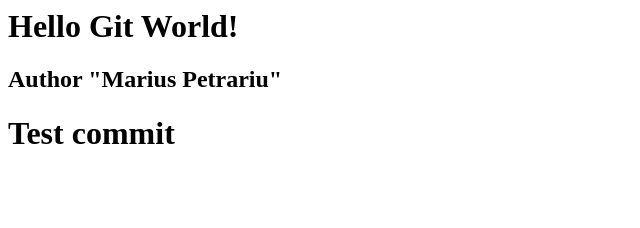
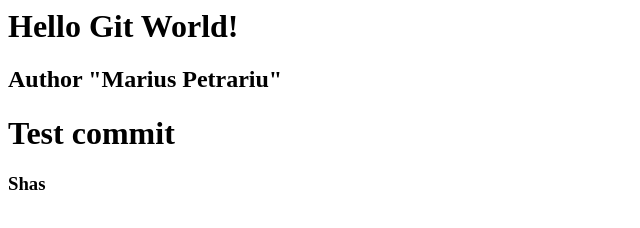
Before and after one commit to mariuspetrariu/GitGitHubMasterclass, a plain HTML site: page index.html in a window 1280 px wide. Shown: the full height of the page, 0-640 px from the left. Drawn offline with Linux system fonts and the light colour scheme.

Commit message:
just another commit

```diff
--- a/index.html
+++ b/index.html
@@ -1,3 +1,4 @@
 <h1>Hello Git World!</h1>
 <h2>Author "Marius Petrariu"</h2>
 <h1>Test commit</h1>
+<h3>Shas</h3>
```
